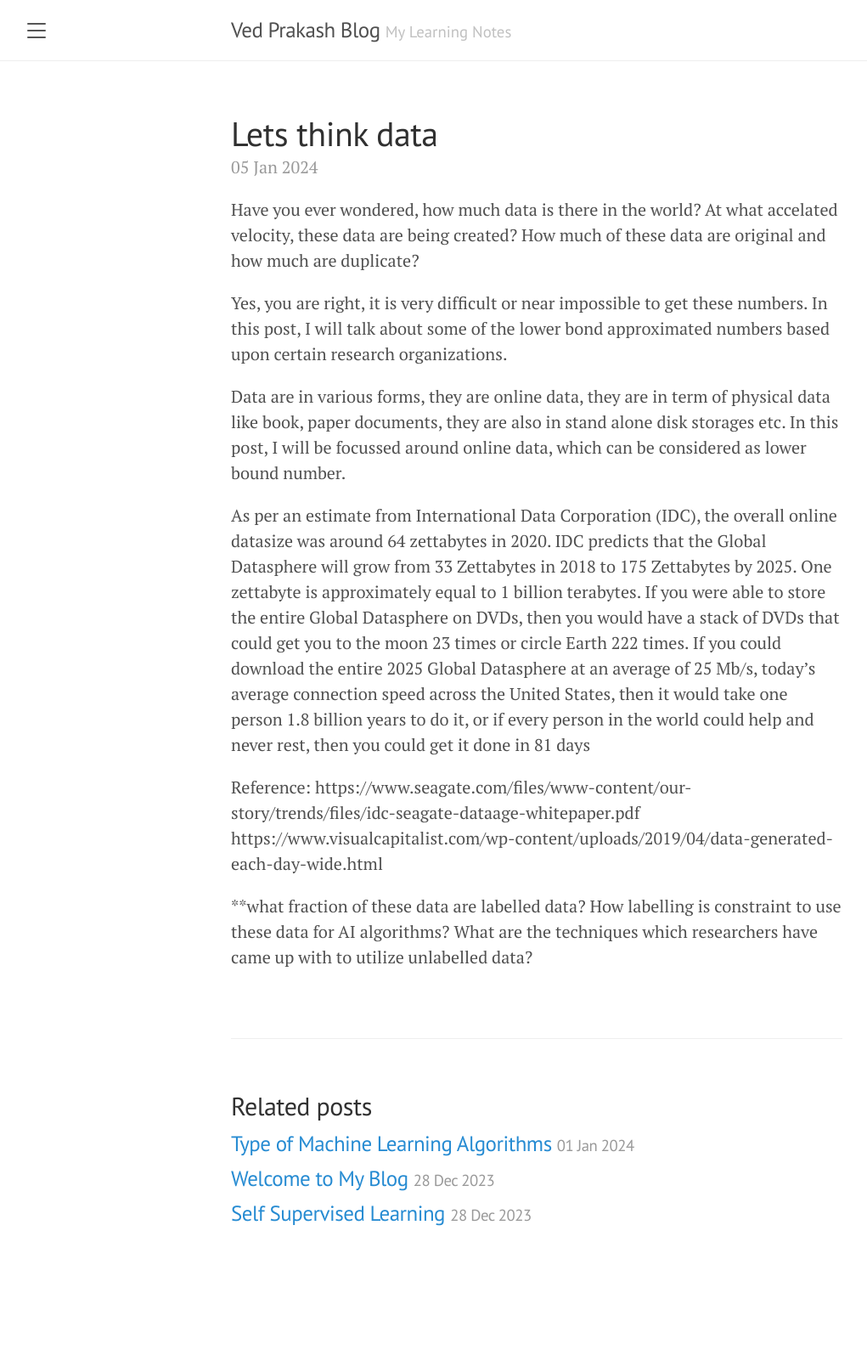
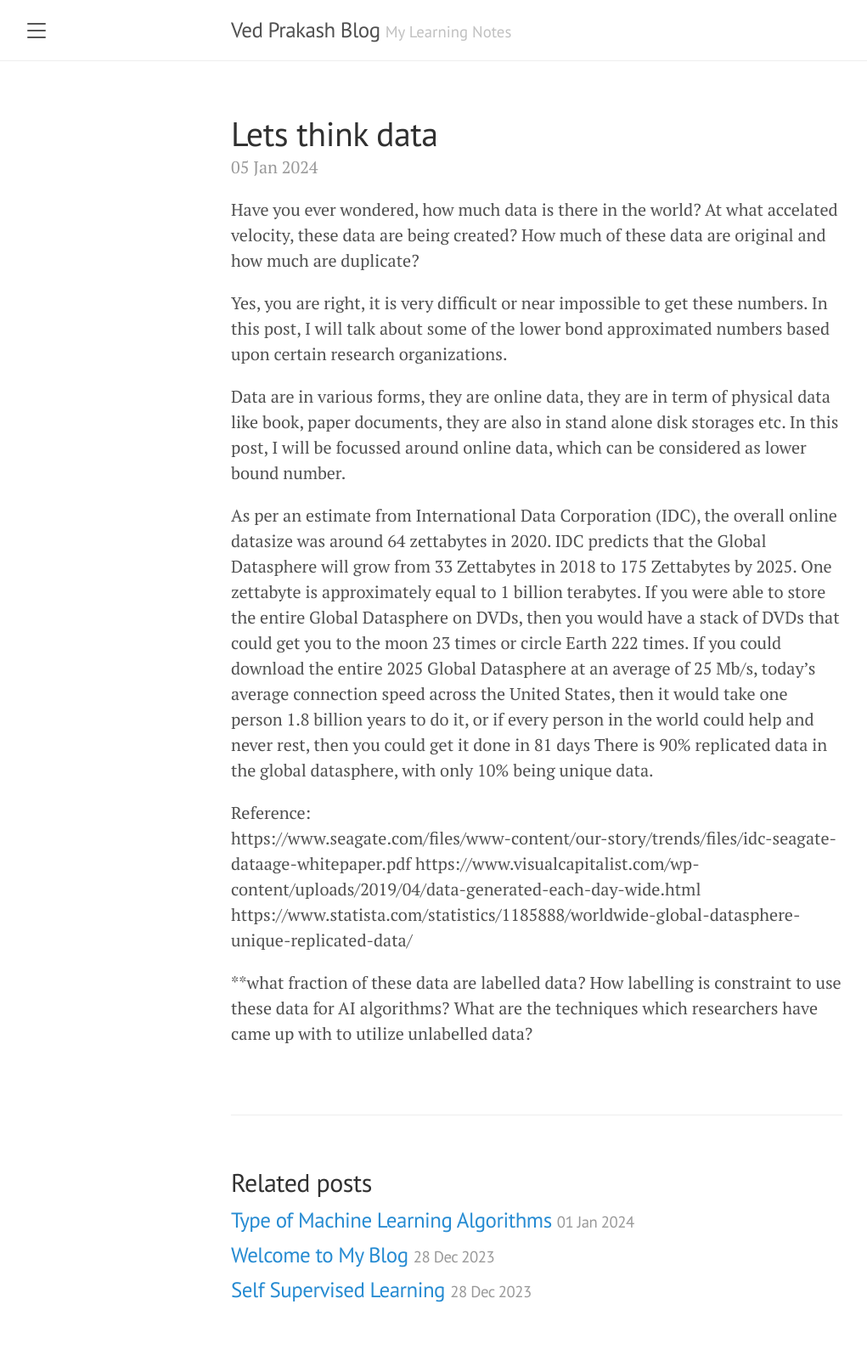
Before and after one commit to Ved-Prakash-Singh/Ved-Prakash-Singh.github.io, a Jekyll site: the page built from _posts/2024-01-05-Lets think data.md, in a window 1280 px wide. Shown: the whole page at 85% size, without its empty margins (8-1029 px from the left). Built offline with Jekyll 4.4.1, drawn with Linux system fonts in a browser that asks for light colours; before the commit the page ends 1505 px from its top, so only the background shows below that.

Commit message:
Update 2024-01-05-Lets think data.md

```diff
--- a/_posts/2024-01-05-Lets think data.md
+++ b/_posts/2024-01-05-Lets think data.md
@@ -12,9 +12,11 @@ As per an estimate from International Data Corporation (IDC), the overall online
 One zettabyte is approximately equal to 1 billion terabytes.
 If you were able to store the entire Global Datasphere on DVDs, then you would have a stack of DVDs that could get you to the moon 23 times or circle Earth 222 times.
 If you could download the entire 2025 Global Datasphere at an average of 25 Mb/s, today's average connection speed across the United States, then it would take one person 1.8 billion years to do it, or if every person in the world could help and never rest, then you could get it done in 81 days
+There is 90% replicated data in the global datasphere, with only 10% being unique data.
 
-Reference:
+Reference: <br>
 https://www.seagate.com/files/www-content/our-story/trends/files/idc-seagate-dataage-whitepaper.pdf
 https://www.visualcapitalist.com/wp-content/uploads/2019/04/data-generated-each-day-wide.html
+https://www.statista.com/statistics/1185888/worldwide-global-datasphere-unique-replicated-data/
 
 **what fraction of these data are labelled data? How labelling is constraint to use these data for AI algorithms? What are the techniques which researchers have came up with to utilize unlabelled data?
```
